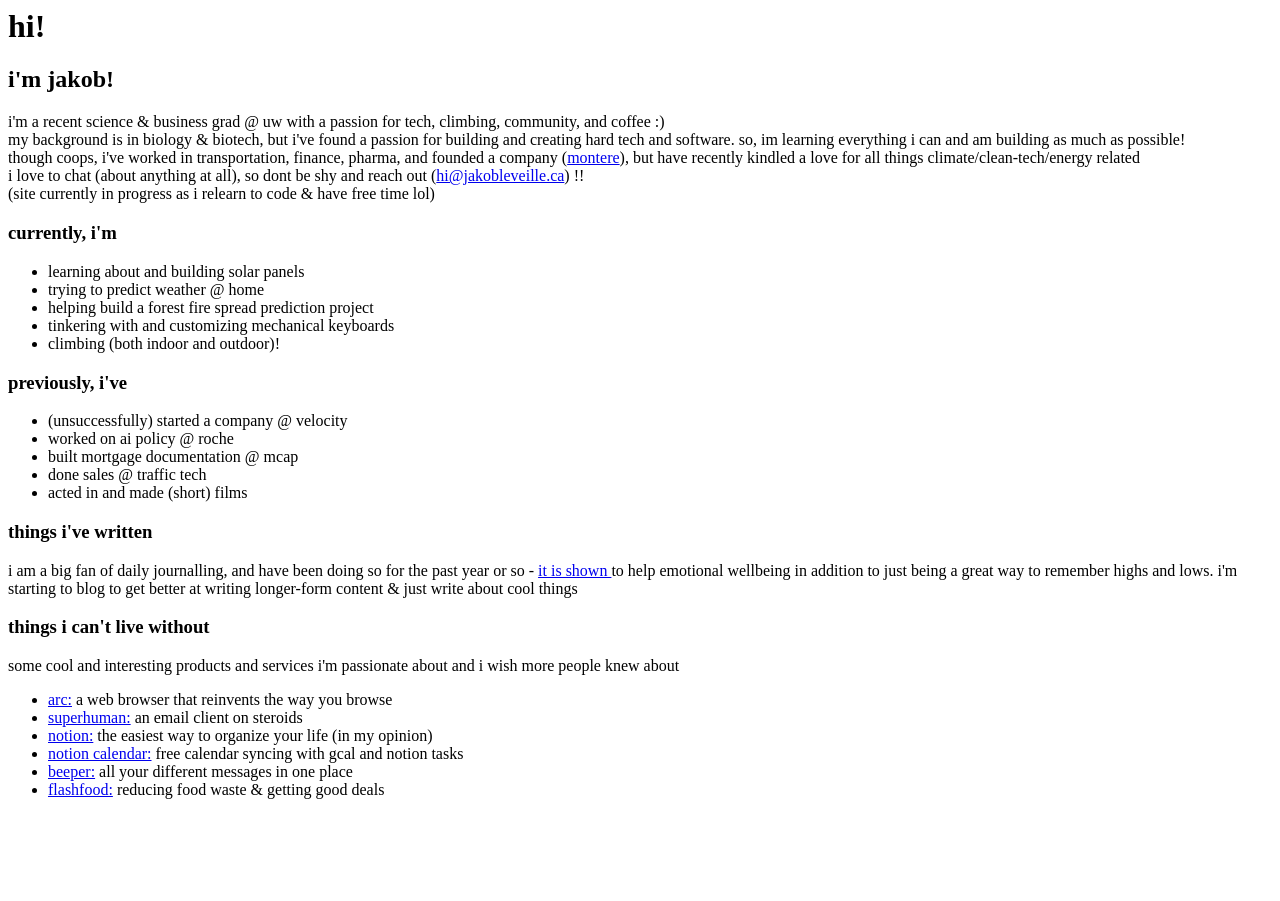
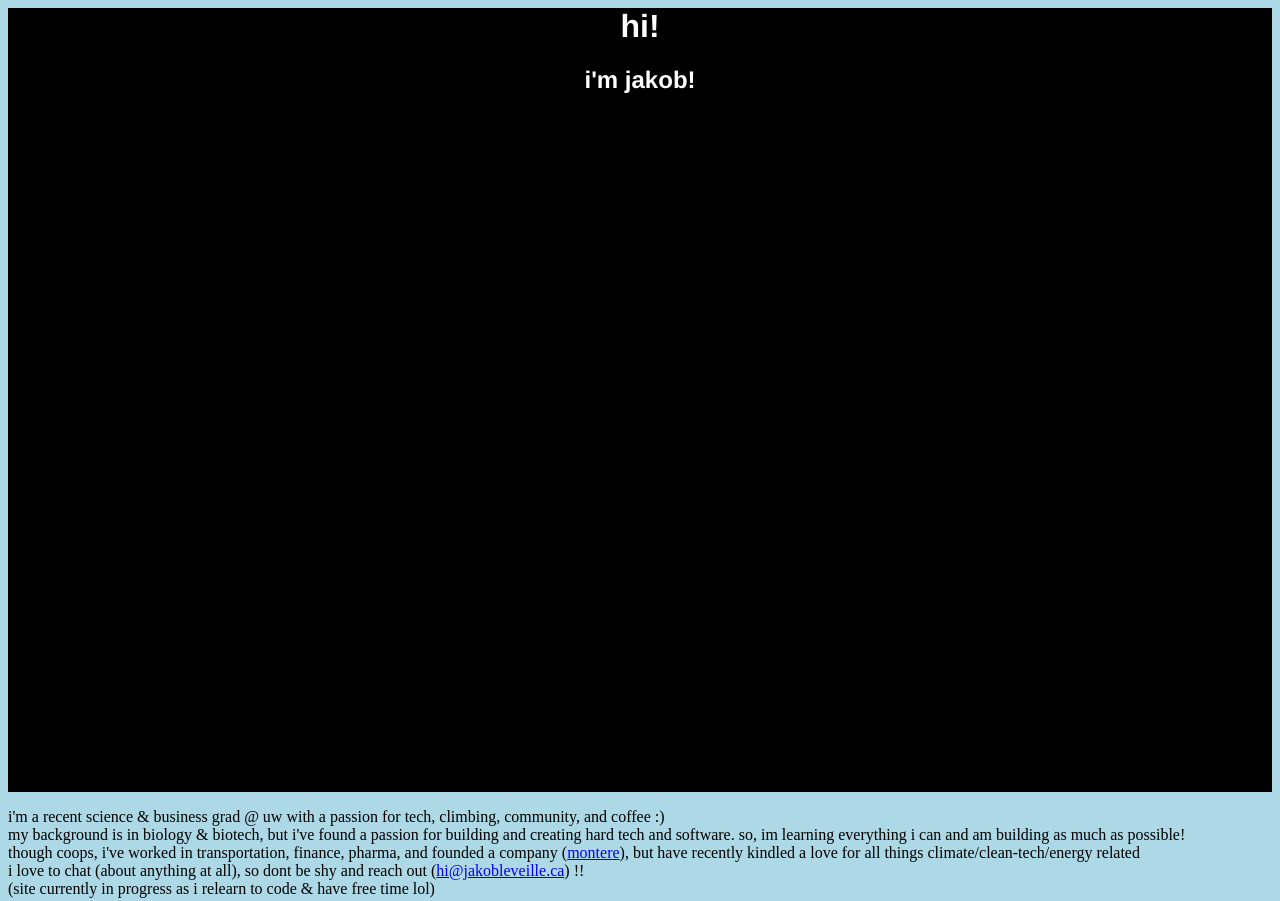
Before and after one commit to jakobleveille/jakobleveille.github.io, a plain HTML site: page index.html in a window 1280 px wide. Shown: the top 901 px of the page. Before the commit the page ends 815 px from the top, so only its background shows below. Drawn offline with Linux system fonts and the light colour scheme.

Commit message:
stashing

```diff
--- a/index.html
+++ b/index.html
@@ -1,19 +1,21 @@
 <html>
 <head>
 <title>Jakob Leveille</title>
+<link rel="stylesheet" href="style.css">
 </head>
 <body>
 
 <!-- heading stuff-->
 <!-- need to add waving hand-->
-<div>
+<div class = "heading">
     <h1>hi! <br> </h1>
-    <h2>i'm jakob!</h2>
+    <h2>i'm jakob!</sssh2>
 
 
 </div>
 
 <!-- intro/about me-->
+<div class = "intro">
 <p>
     i'm a recent science & business grad @ uw with a passion for tech, climbing, community, and coffee :) <br>
     my background is in biology & biotech, but i've found a passion for building and creating hard tech and software. so, im learning everything i can and am building as much as possible!<br>
@@ -22,9 +24,10 @@
     i love to chat (about anything at all), so dont be shy and reach out (<a href= "mailto: hi@jakobleveille.ca">hi@jakobleveille.ca</a>) !! <br>
     (site currently in progress as i relearn to code & have free time lol)
 </p>
+</div>
 
 <!-- what i'm up to-->
-<div>
+<div class = "upto">
     <h3>currently, i'm</h3>
         <ul>
             <li>learning about and building solar panels</li>
@@ -36,7 +39,7 @@
 </div>
 
 <!-- what i've done-->
-<div>
+<div class = "done">
     <h3>previously, i've</h3>
         <ul>
             <li>(unsuccessfully) started a company @ velocity</li>
@@ -48,14 +51,14 @@
 </div>
 
 <!--things i've written-->
-<div>
+<<div class = "written">
     <h3>things i've written</h3>
     <p>i am a big fan of daily journalling, and have been doing so for the past year or so - <a href= "https://www.urmc.rochester.edu/encyclopedia/content.aspx?ContentID=4552&ContentTypeID=1#:~:text=Journaling%20helps%20control%20your%20symptoms,and%20identifying%20negative%20thoughts%20and">it is shown </a>
         to help emotional wellbeing in addition to just being a great way to remember highs and lows. i'm starting to blog to get better at writing longer-form content & just write about cool things</p>
 </div>
 
 <!--things i can't live without-->
-<div>
+<div class = "recs">
     <h3>things i can't live without</h3>
     <p> some cool and interesting products and services i'm passionate about and i wish more people knew about
         <ul>
--- a/style.css
+++ b/style.css
@@ -1,3 +1,58 @@
 body {
   background-color: lightblue;
 }
+
+/*div formatting*/
+
+.heading {
+  background-color: black;
+  text-align: center;
+  height: 100%;
+  width: 100%;
+
+}
+
+.intro {
+
+}
+
+.upto {
+
+}
+
+.done {
+
+}
+
+.written{
+
+}
+
+.recs {
+
+}
+
+
+/*headings and fonts*/
+
+h1 {
+  font-family: Helvetica, Sans-Serif;
+    color: #ffffff;
+}
+
+h2 {
+  font-family: Helvetica, Sans-Serif;
+    color: #ffffff;
+}
+
+h3 {
+  font-family: ;
+}
+
+h4 {
+  font-family: ;
+}
+
+h1 {
+  font-family: ;
+}
```
